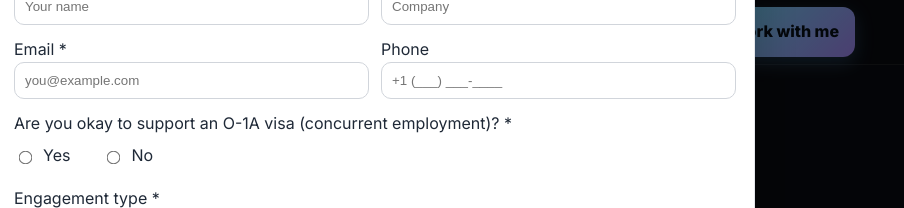
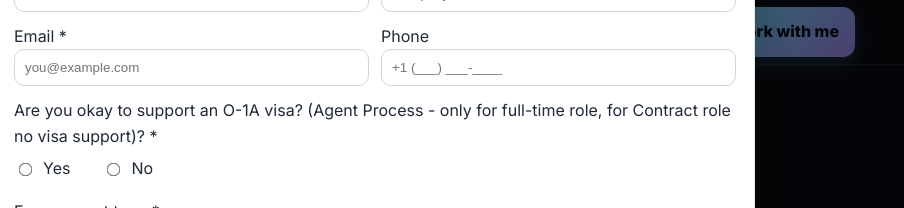
Before and after one commit to vaishnavivisweswaraiah/vaishnavivisweswaraiah.github.io, a plain HTML site: page index.html in a window 1280 px wide. Both pictures are taken after a click on the link "Work with me". Shown: the top 208 px of the page, 265-1169 px from the left. Drawn offline with Linux system fonts and the light colour scheme.

Commit message:
Update index.html

```diff
--- a/index.html
+++ b/index.html
@@ -261,7 +261,7 @@
           </label>
         </div>
 
-        <label>Are you okay to support an O-1A visa (concurrent employment)? *
+        <label>Are you okay to support an O-1A visa? (Agent Process - only for full-time role, for Contract role no visa support)? *
           <div class="options">
             <label><input type="radio" name="o1a" value="Yes" required/> Yes</label>
             <label><input type="radio" name="o1a" value="No"/> No</label>
```
